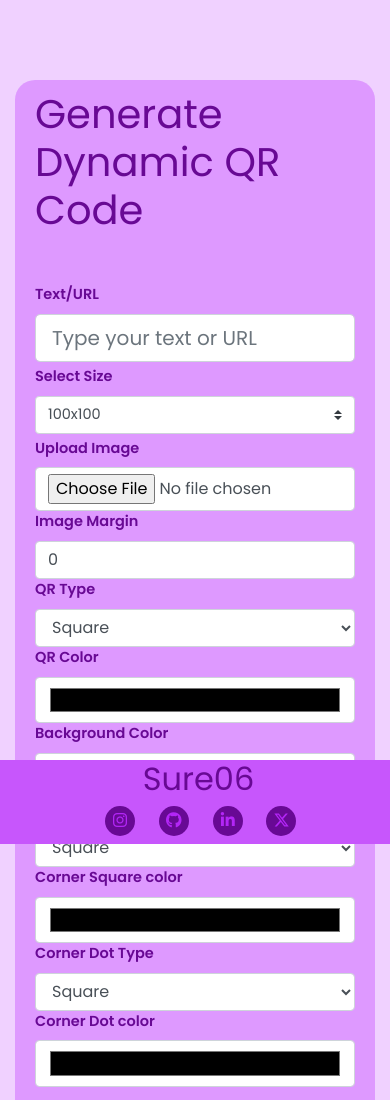
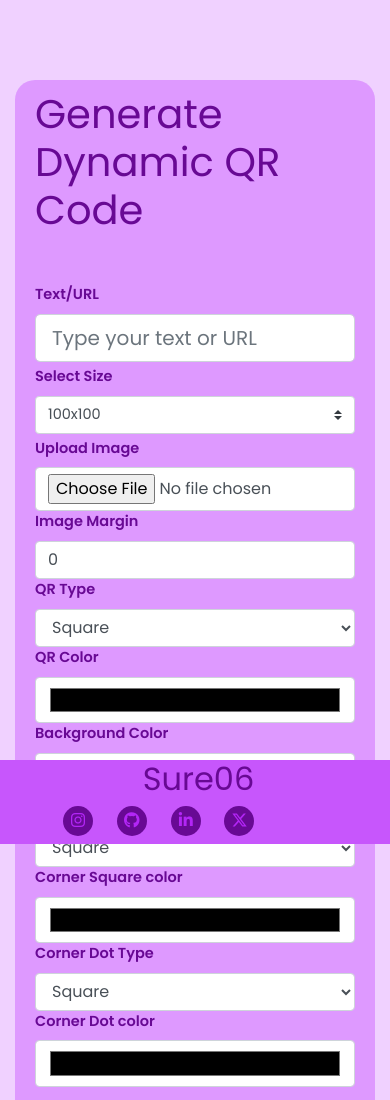
Before and after one commit to Sarthak-Sure06/Generate-Your-QR, a plain HTML site: page index.html in a window 390 px wide. Shown: the top 1100 px of the page. Drawn offline with nearby package versions, Linux system fonts and the light colour scheme; a script that the page names is missing.

Commit message:
style change

```diff
--- a/style.css
+++ b/style.css
@@ -172,7 +172,7 @@ footer .sub-menu button{
 
 
 
-  @media screen and (max-width:600px) {
+  @media screen and (max-width:768px) {
 
     html{
         padding: 80px 30px;
@@ -256,3 +256,15 @@ footer .sub-menu button{
         left: 25%;
     }
 }
+
+@media screen and (max-width:1300px) {
+    .footer .sub-menu{
+        left: 25%;
+    }
+  }
+
+  @media screen and (max-width:1000px) {
+    .footer .sub-menu{
+        left: 15%;
+    }
+  }
```
